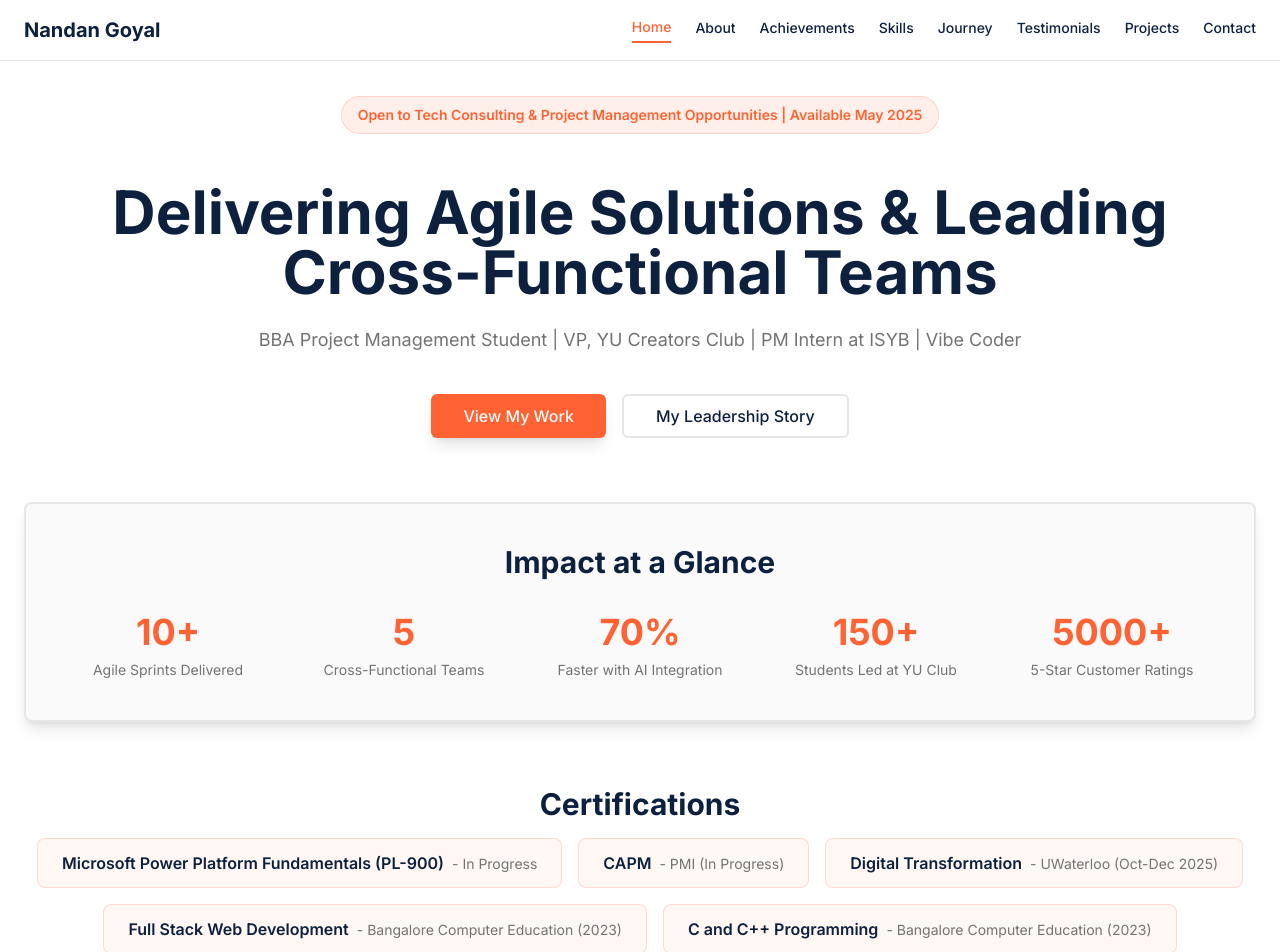
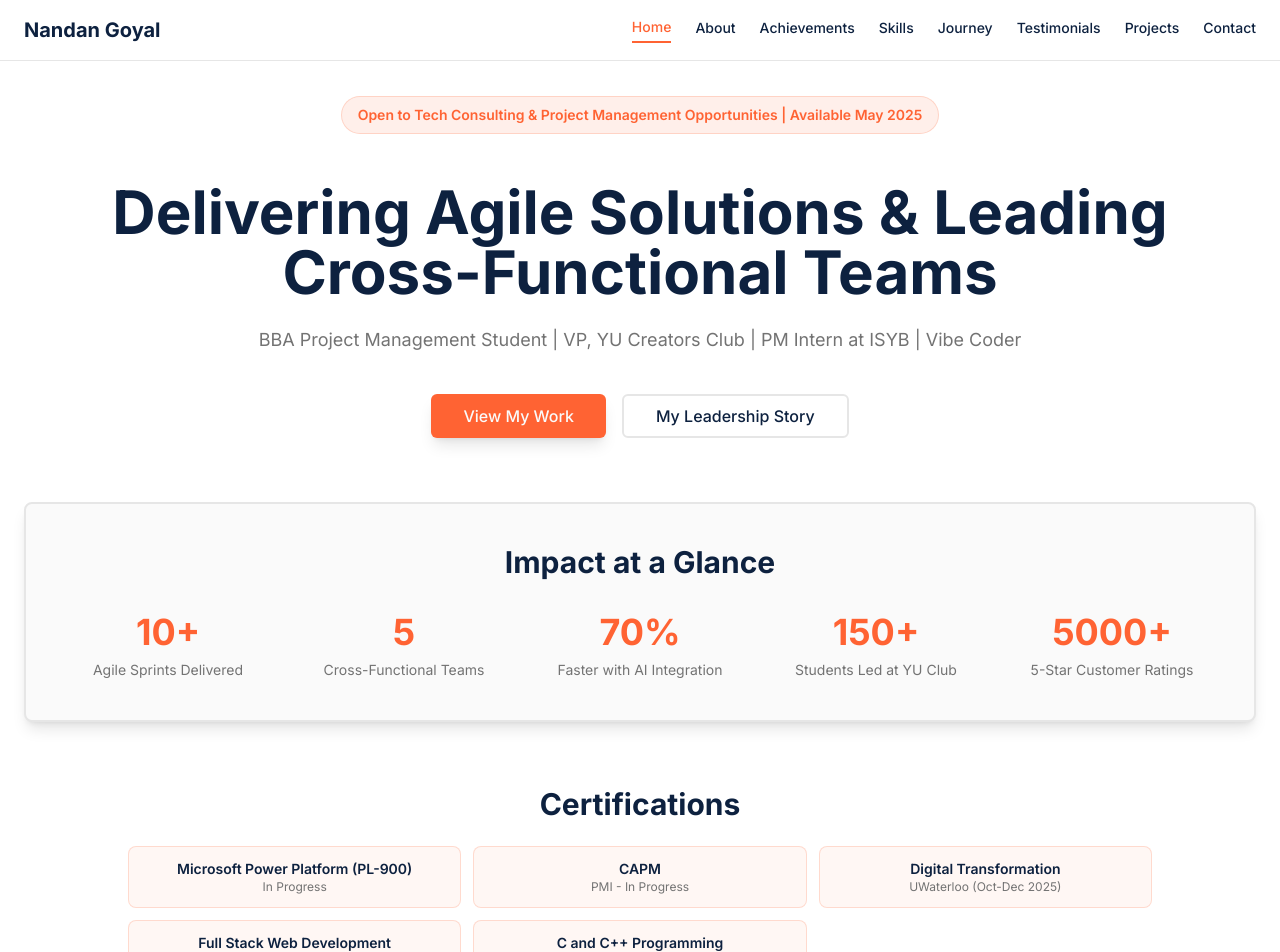
Before and after one commit to nandan1717/nandangoyal-3af8c0f2, a React (Vite) app: page / in a window 1280 px wide. Shown: the top 952 px of the page. Built offline with nearby package versions, Linux system fonts and the light colour scheme; the HTML template or start-up script is replaced by a standard one.

Commit message:
Fix layout of sections on home page

```diff
--- a/src/pages/Home.tsx
+++ b/src/pages/Home.tsx
@@ -70,29 +70,29 @@ const Home = () => {
             </div>
           </div>
 
-          {/* Certifications Ticker */}
-          <div className="mb-8 sm:mb-12">
-            <h2 className="text-2xl sm:text-3xl font-bold text-foreground mb-4 text-center">Certifications</h2>
-            <div className="flex flex-wrap justify-center gap-4">
-              <div className="flex-shrink-0 bg-accent/5 px-6 py-3 rounded-lg border border-accent/20 whitespace-nowrap">
-                <span className="font-semibold text-foreground">Microsoft Power Platform Fundamentals (PL-900)</span>
-                <span className="text-muted-foreground text-sm ml-2">- In Progress</span>
+          {/* Certifications */}
+          <div className="mb-8">
+            <h2 className="text-2xl sm:text-3xl font-bold text-foreground mb-6 text-center">Certifications</h2>
+            <div className="grid grid-cols-1 md:grid-cols-2 lg:grid-cols-3 gap-3 max-w-5xl mx-auto">
+              <div className="bg-accent/5 px-4 py-3 rounded-lg border border-accent/20 text-center">
+                <p className="font-semibold text-foreground text-sm">Microsoft Power Platform (PL-900)</p>
+                <p className="text-xs text-muted-foreground">In Progress</p>
               </div>
-              <div className="flex-shrink-0 bg-accent/5 px-6 py-3 rounded-lg border border-accent/20 whitespace-nowrap">
-                <span className="font-semibold text-foreground">CAPM</span>
-                <span className="text-muted-foreground text-sm ml-2">- PMI (In Progress)</span>
+              <div className="bg-accent/5 px-4 py-3 rounded-lg border border-accent/20 text-center">
+                <p className="font-semibold text-foreground text-sm">CAPM</p>
+                <p className="text-xs text-muted-foreground">PMI - In Progress</p>
               </div>
-              <div className="flex-shrink-0 bg-accent/5 px-6 py-3 rounded-lg border border-accent/20 whitespace-nowrap">
-                <span className="font-semibold text-foreground">Digital Transformation</span>
-                <span className="text-muted-foreground text-sm ml-2">- UWaterloo (Oct-Dec 2025)</span>
+              <div className="bg-accent/5 px-4 py-3 rounded-lg border border-accent/20 text-center">
+                <p className="font-semibold text-foreground text-sm">Digital Transformation</p>
+                <p className="text-xs text-muted-foreground">UWaterloo (Oct-Dec 2025)</p>
               </div>
-              <div className="flex-shrink-0 bg-accent/5 px-6 py-3 rounded-lg border border-accent/20 whitespace-nowrap">
-                <span className="font-semibold text-foreground">Full Stack Web Development</span>
-                <span className="text-muted-foreground text-sm ml-2">- Bangalore Computer Education (2023)</span>
+              <div className="bg-accent/5 px-4 py-3 rounded-lg border border-accent/20 text-center">
+                <p className="font-semibold text-foreground text-sm">Full Stack Web Development</p>
+                <p className="text-xs text-muted-foreground">Bangalore CE (2023)</p>
               </div>
-              <div className="flex-shrink-0 bg-accent/5 px-6 py-3 rounded-lg border border-accent/20 whitespace-nowrap">
-                <span className="font-semibold text-foreground">C and C++ Programming</span>
-                <span className="text-muted-foreground text-sm ml-2">- Bangalore Computer Education (2023)</span>
+              <div className="bg-accent/5 px-4 py-3 rounded-lg border border-accent/20 text-center">
+                <p className="font-semibold text-foreground text-sm">C and C++ Programming</p>
+                <p className="text-xs text-muted-foreground">Bangalore CE (2023)</p>
               </div>
             </div>
           </div>
@@ -100,7 +100,7 @@ const Home = () => {
       </main>
 
       {/* Testimonials Section */}
-      <section className="py-8 sm:py-12 bg-muted/20">
+      <section className="py-12 bg-muted/20">
         <div className="container mx-auto px-4 sm:px-6">
           <h2 className="text-2xl sm:text-3xl md:text-4xl font-bold text-center mb-8 sm:mb-12 text-foreground">
             What People Say
```
